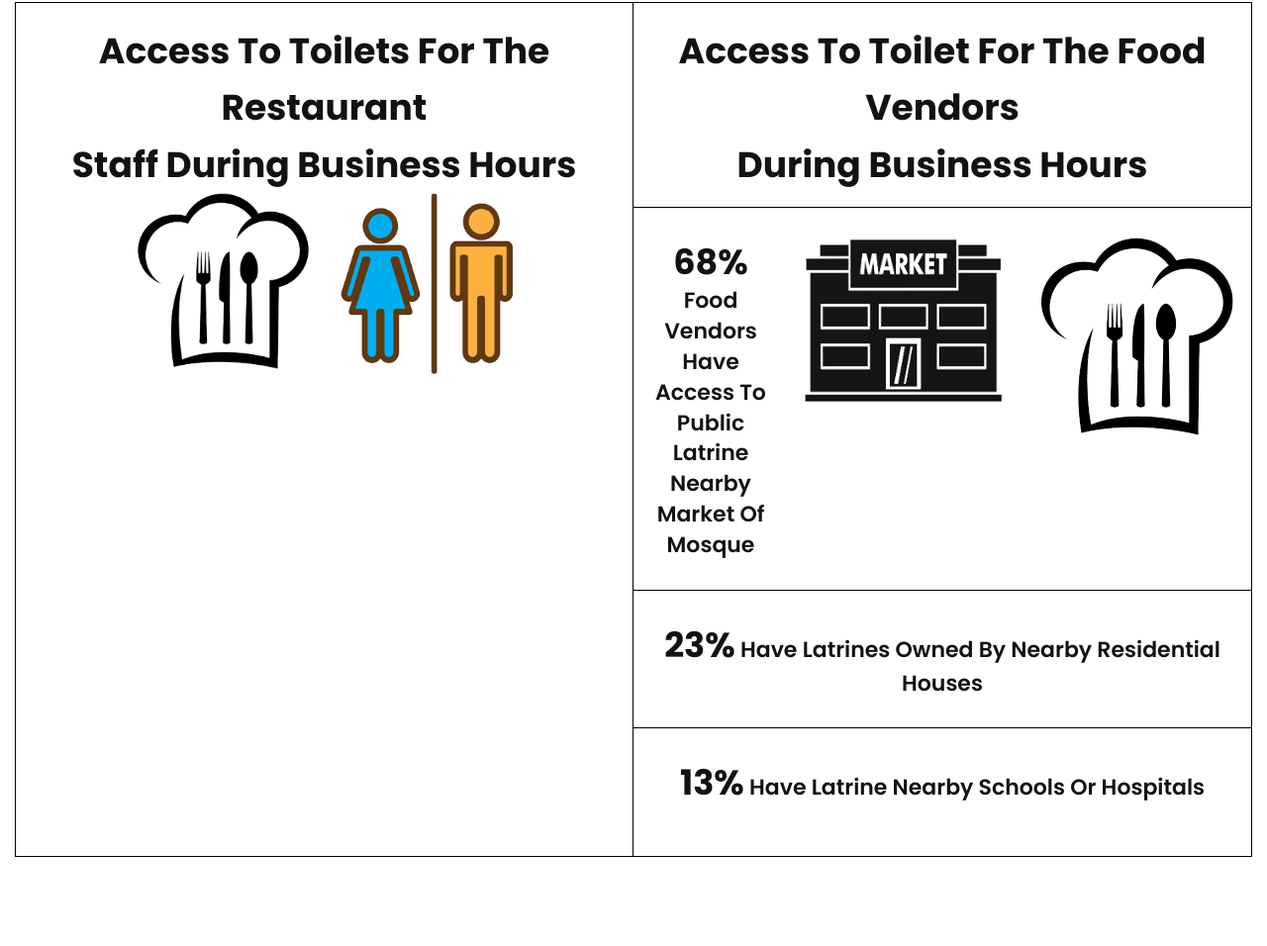
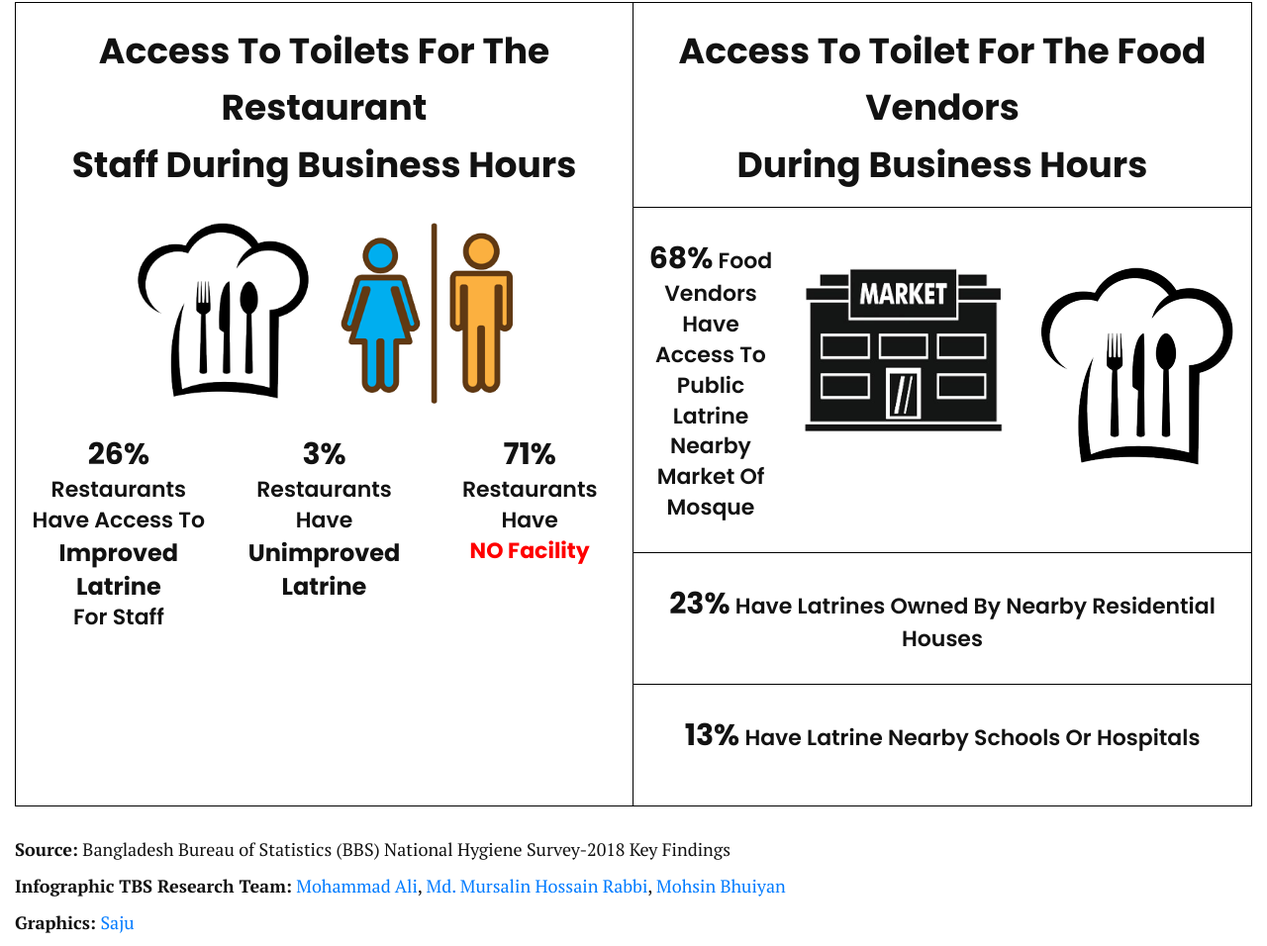
Before and after one commit to imtiiaz/toilet-day, a plain HTML site: page index.html in a window 1280 px wide. Shown: the part 2583-3539 px from the top of the page at 99% size. Before the commit the page ends 3449 px from the top, so only its background shows below. Drawn offline with Linux system fonts and the light colour scheme; a script that the page names is missing.

Commit message:
Add files via upload

```diff
--- a/css/style.css
+++ b/css/style.css
@@ -254,6 +254,40 @@ span {
     padding: 20px 0;
 }
 
+.red {
+    color: red;
+    font-size: 22px !important;
+}
+
+.small_text {
+    font-size: 24px !important;
+}
+
+.left_text .top_1:after {
+    content: none;
+}
+
+.left_text .top_1 {
+    position: relative;
+}
+
+/*
+.left_text .top_1:before {
+    position: absolute;
+    content: '';
+    right: -20px;
+    top: 50%;
+    transform: translateY(-50%);
+    background: #000;
+    width: 1px;
+    height: 150px;
+}
+
+.left_text .top_1:last-child:before {
+    content: none !important;
+}
+*/
+
 .right_item-2 {
     padding: 20px 0;
 }
@@ -273,9 +307,11 @@ span {
     height: 1px;
 }
 
+
 .top_1 {
     position: relative;
     padding-bottom: 30px;
+    margin-top: 30px;
 }
 
 .top_1:after {
@@ -293,7 +329,6 @@ span {
 }
 
 .top_1 h3 {
-    padding-top: 30px;
     font-size: 22px;
     color: #121212;
     line-height: 1.4;
@@ -302,9 +337,18 @@ span {
 
 .top_1 h3 span {
     font-weight: 700;
-    font-size: 35px;
+    font-size: 30px;
 }
 
 .right_item-2 img {
     margin-top: 30px;
 }
+
+.footer_text p {
+    font-weight: 400;
+    text-align: left;
+}
+
+.footer_text p span {
+    font-weight: 700;
+}
--- a/index.html
+++ b/index.html
@@ -306,7 +306,7 @@
                     </div>
                 </div>
             </div>
-            <div class="secrtion-2 pt-20">
+            <div class="section-2 pt-20">
                 <div class="heading">
                     <h1>Toilet Facility at Restaurants and Food Vendor</h1>
                 </div>
@@ -318,11 +318,40 @@
                                     <h2>Access to toilets for the restaurant <br>
                                         staff during business hours</h2>
                                     <div class="row justify-content-center">
-                                        <div class="col-md-4 text-center">
+                                        <div class="col-md-4 col-sm-6 pt-30 text-center">
                                             <img src="images/restaurant/spoons.png" class="img-fluid" alt="not-found">
                                         </div>
-                                        <div class="col-md-4 text-center">
+                                        <div class="col-md-4 col-sm-6 pt-30 text-center">
                                             <img src="images/restaurant/human.png" class="img-fluid" alt="not-found">
+                                        </div>
+                                    </div>
+                                    <div class="left_text">
+                                        <div class="row justify-content-center">
+                                            <div class="col-sm-6 col-lg-4">
+                                                <div class="top_1">
+                                                    <h3>
+                                                        <span>26%</span> <br>
+                                                        Restaurants
+                                                        have access to <br>
+                                                        <span class="small_text">Improved latrine</span> <br>
+                                                        for staff
+                                                    </h3>
+                                                </div>
+                                            </div>
+                                            <div class="col-sm-6 col-lg-4">
+                                                <div class="top_1">
+                                                    <h3>
+                                                        <span>3%</span> <br>Restaurants <br> have <br><span class="small_text">unimproved <br> latrine</span>
+                                                    </h3>
+                                                </div>
+                                            </div>
+                                            <div class="col-sm-6 col-lg-4">
+                                                <div class="top_1">
+                                                    <h3>
+                                                        <span> 71%</span> <br> Restaurants <br> have <br> <span class="red">NO facility</span>
+                                                    </h3>
+                                                </div>
+                                            </div>
                                         </div>
                                     </div>
                                 </div>
@@ -336,7 +365,6 @@
                                     <div class="top_1">
                                         <div class="row">
                                             <div class="col-xl-3">
-
                                                 <h3> <span>68%</span> food vendors have access to public latrine nearby market of mosque
                                                 </h3>
                                             </div>
@@ -377,6 +405,14 @@
                     </div>
                 </div>
             </div>
+            <div class="footer text-left pt-30">
+                <div class="footer_text text-left">
+                    <p> <span>Source:</span> Bangladesh Bureau of Statistics (BBS) National Hygiene Survey-2018 Key Findings</p>
+                    <p><span>Infographic TBS Research Team:</span> <a href="#"> Mohammad Ali</a>, <a href="#">Md. Mursalin Hossain Rabbi</a>, <a href="#">Mohsin Bhuiyan</a>
+                    </p>
+                    <p><span>Graphics:</span> <a href="#">Saju</a></p>
+                </div>
+            </div>
         </div>
     </section>
 
```
